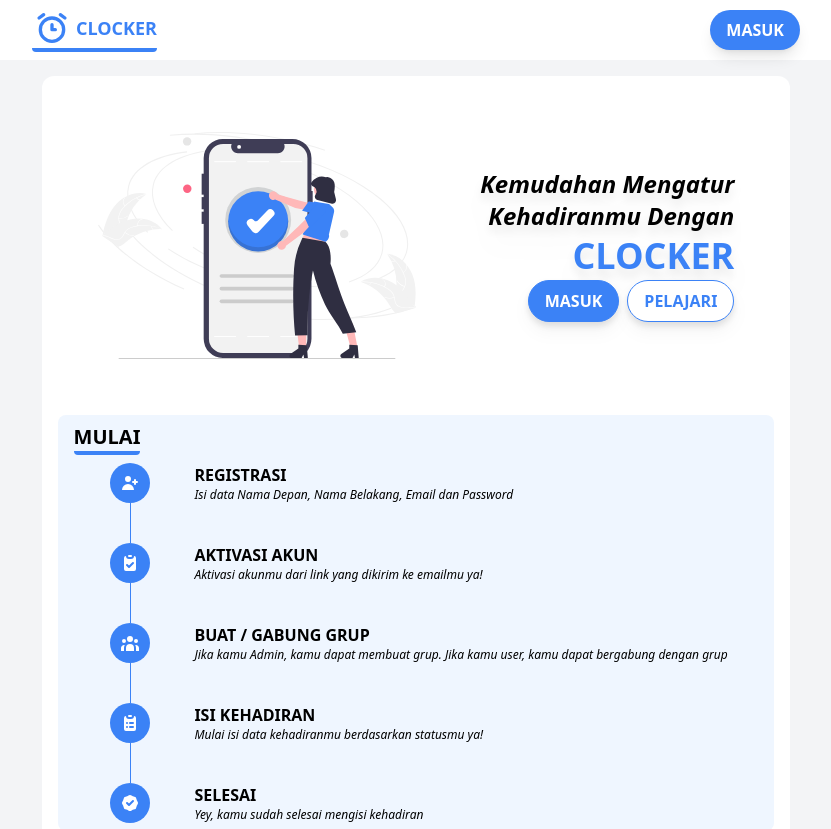
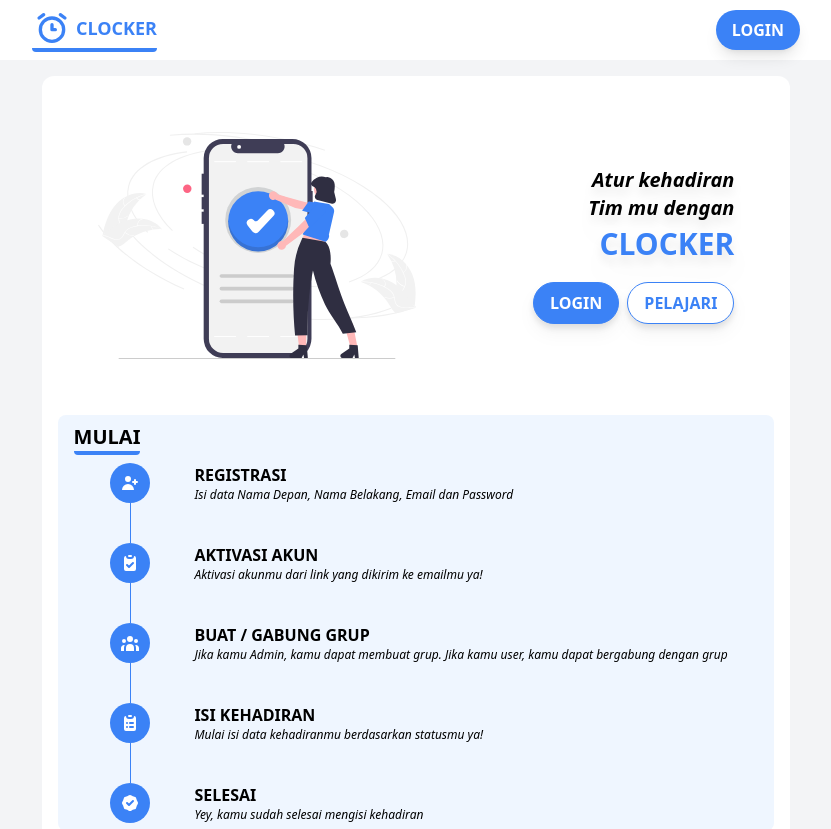
Before and after one commit to Rezananda/clocker, a React (Create React App) app: page /get-started in a window 1280 px wide. Shown: the top 829 px of the page, without its empty margins (224-1055 px from the left). Built offline with nearby package versions, Linux system fonts and the light colour scheme; no server answers.

Commit message:
fixed bugs

```diff
--- a/src/pages/AddAttendance/Result/Result.js
+++ b/src/pages/AddAttendance/Result/Result.js
@@ -37,7 +37,6 @@ const Result = ({initilaizingGroupInfo, groupInfo, attendanceData}) => {
             <p className='text-lg font-bold'>: {attendanceData.sickReason}</p>
           </li>}
         </ul>
-        <ButtonOutline handleClick={() => navigate('/')} label={`Simpan Sebagai Favorit`}/>
         <ButtonOutline handleClick={() => navigate('/')} label="Kembali ke Beranda"/>
     </div>
     </>
--- a/src/pages/GetStarted/GetStarted.js
+++ b/src/pages/GetStarted/GetStarted.js
@@ -23,7 +23,7 @@ const GetStarted = () => {
                         <p className='font-bold text-lg text-blue-500'>CLOCKER</p>
                     </div>
                   </div>
-                    <button className='flex items-center justify-end px-4 py-2 bg-blue-500 text-white font-bold rounded-full shadow-lg' onClick={() => navigate('/login')}>MASUK</button>
+                    <button className='flex items-center justify-end px-4 py-2 bg-blue-500 text-white font-bold rounded-full shadow-lg' onClick={() => navigate('/login')}>LOGIN</button>
               </div>
           </nav>
 
@@ -35,10 +35,10 @@ const GetStarted = () => {
                         </div>
                         <div className='md:w-1/2 text-center md:text-right md:relative md:flex md:items-center md:justify-end'>
                             <div className='backdrop-blur-xs bg-white/30 rounded-lg flex flex-col gap-1'>
-                                <p className='text-2xl font-bold drop-shadow-xl italic'>Kemudahan Mengatur <br/> Kehadiranmu Dengan </p>
-                                <p className='text-4xl font-bold text-blue-500 drop-shadow-xl'>CLOCKER</p>
-                                <div className='flex justify-center md:justify-end gap-2'>
-                                    <button className='flex items-center justify-end px-4 py-2 bg-blue-500 border border-blue-500 text-white font-bold rounded-full drop-shadow-lg' onClick={() => navigate('/login')}>MASUK</button>
+                                <p className='text-xl font-bold drop-shadow-xl italic'>Atur kehadiran <br/> Tim mu dengan </p>
+                                <p className='text-3xl font-bold text-blue-500 drop-shadow-xl'>CLOCKER</p>
+                                <div className='flex justify-center md:justify-end gap-2 md:mt-4 mt-2'>
+                                    <button className='flex items-center justify-end px-4 py-2 bg-blue-500 border border-blue-500 text-white font-bold rounded-full drop-shadow-lg' onClick={() => navigate('/login')}>LOGIN</button>
                                     <button className='flex items-center justify-end px-4 py-2 bg-white border border-blue-500 text-blue-500 font-bold rounded-full drop-shadow-lg' onClick={() => myRef.current.scrollIntoView()}>PELAJARI</button>
                                 </div>
                             </div>
--- a/src/pages/MyCalendar/MyCalendar.js
+++ b/src/pages/MyCalendar/MyCalendar.js
@@ -104,7 +104,7 @@ const MyCalendar = () => {
           </p>
         ) : groupInfo.groupStatus.length > 0 && groupInfo.status === "01" ? (
           <div>
-            <div className="flex w-full justify-center">
+            <div className="flex w-full justify-center px-4">
               <style>
                 {`
               .react-calendar {
--- a/src/pages/UpdateAttendance/UpdateAttendance.js
+++ b/src/pages/UpdateAttendance/UpdateAttendance.js
@@ -134,7 +134,7 @@ const UpdateAttendance = () => {
       </div>
       <div className='px-4 py-4 flex overflow-y-auto flex-col'>
         <Stepper stepAddGroup={stepUpdateAttendance}/>
-        <div className='bg-white rounded-lg p-4 flex flex-col border border-gray-200 dark:bg-slate-800 dark:border-gray-600'>
+        <div className='bg-white rounded-lg p-4 flex flex-col dark:bg-slate-800'>
           {stepUpdateAttendance === 1?
           <InputData setAttendanceData={setAttendanceData} attendanceData={attendanceData} handleStepUpdateAttendance={handleStepUpdateAttendance} initilaizingGroupInfo={initilaizingGroupInfo} groupInfo={groupInfo}/> :
           stepUpdateAttendance === 2 ?
```
